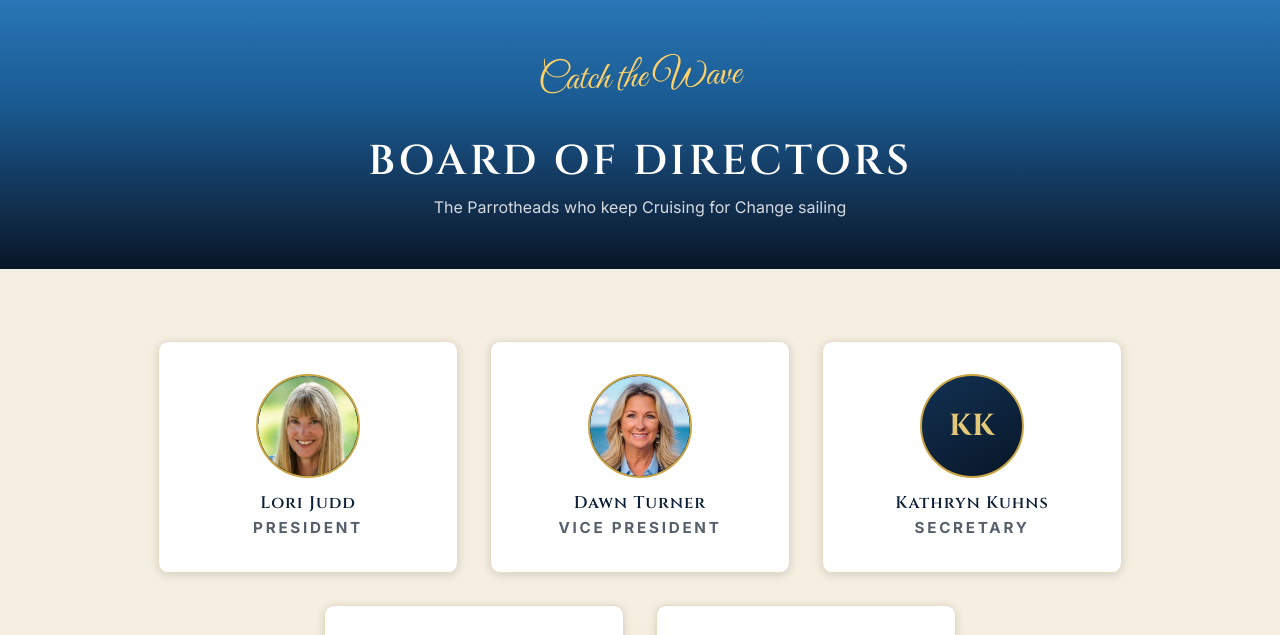
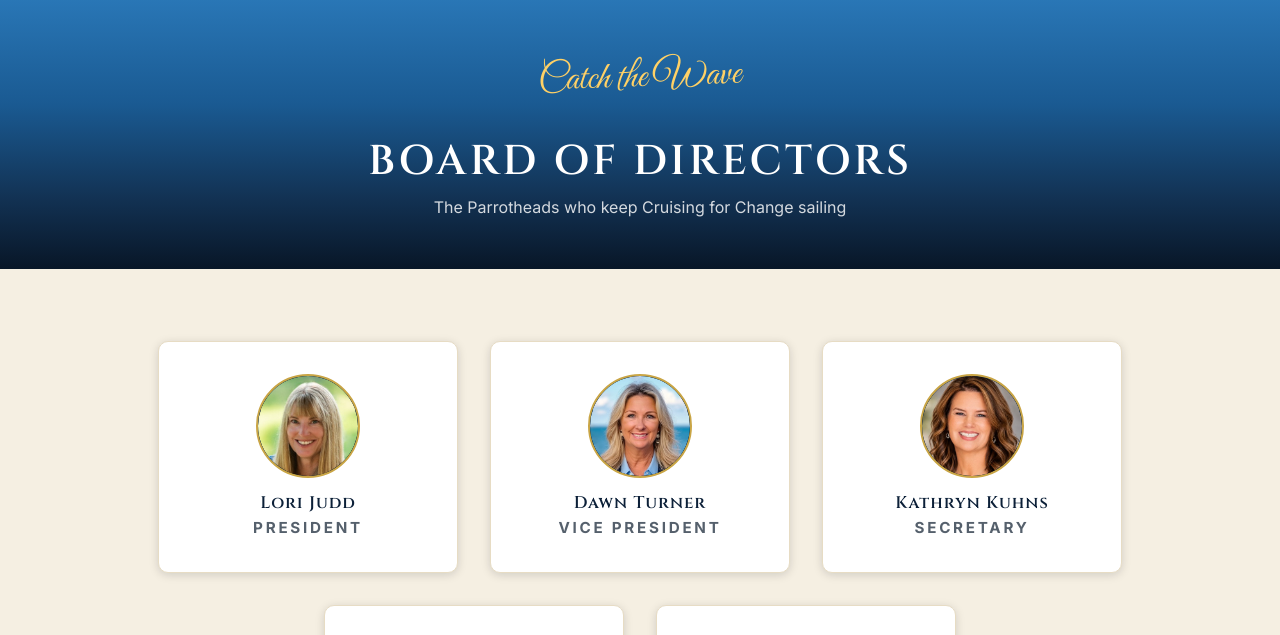
Before and after one commit to ccola4me2/cruisingforchange, a plain HTML site: page public/board.html in a window 1280 px wide. Shown: the part 100-735 px from the top of the page. Drawn offline with Linux system fonts and the light colour scheme.

Commit message:
Board page: Kathryn's headshot on her card
Co-Authored-By: Claude Opus 5.5 <noreply@anthropic.com>

```diff
--- a/public/board.html
+++ b/public/board.html
@@ -71,7 +71,7 @@
           <p class="team-role">Vice President</p>
         </div>
         <div class="card team-card">
-          <div class="avatar" aria-hidden="true">KK</div>
+          <div class="avatar avatar-photo"><img src="assets/img/board-kathryn-kuhns.jpg" alt="Kathryn Kuhns" width="312" height="312"></div>
           <h3>Kathryn Kuhns</h3>
           <p class="team-role">Secretary</p>
         </div>
```
Also changed, not shown: public/assets/img/board-kathryn-kuhns.jpg (added).
